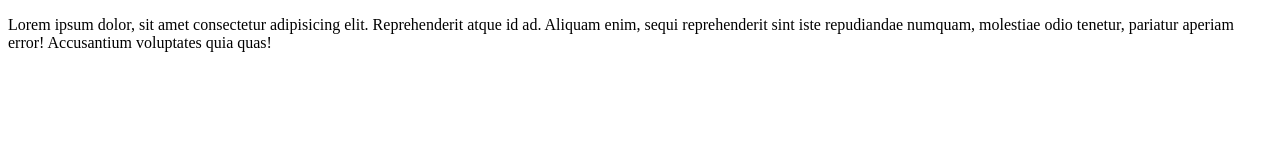
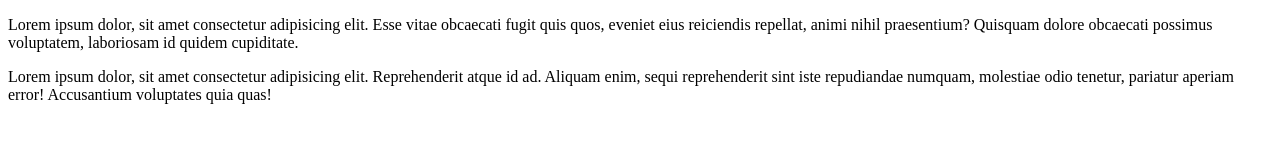
Before and after one commit to zahraaskari335/html-exercise, a plain HTML site: page index.html in a window 1280 px wide. Drawn offline with Linux system fonts and the light colour scheme.

Commit message:
paragraph

```diff
--- a/index.html
+++ b/index.html
@@ -6,6 +6,7 @@
     <title>Document</title>
 </head>
 <body>
+    <p>Lorem ipsum dolor, sit amet consectetur adipisicing elit. Esse vitae obcaecati fugit quis quos, eveniet eius reiciendis repellat, animi nihil praesentium? Quisquam dolore obcaecati possimus voluptatem, laboriosam id quidem cupiditate.</p>
     <p>Lorem ipsum dolor, sit amet consectetur adipisicing elit. Reprehenderit atque id ad. Aliquam enim, sequi reprehenderit sint iste repudiandae numquam, molestiae odio tenetur, pariatur aperiam error! Accusantium voluptates quia quas!</p>
 </body>
 </html>
```
